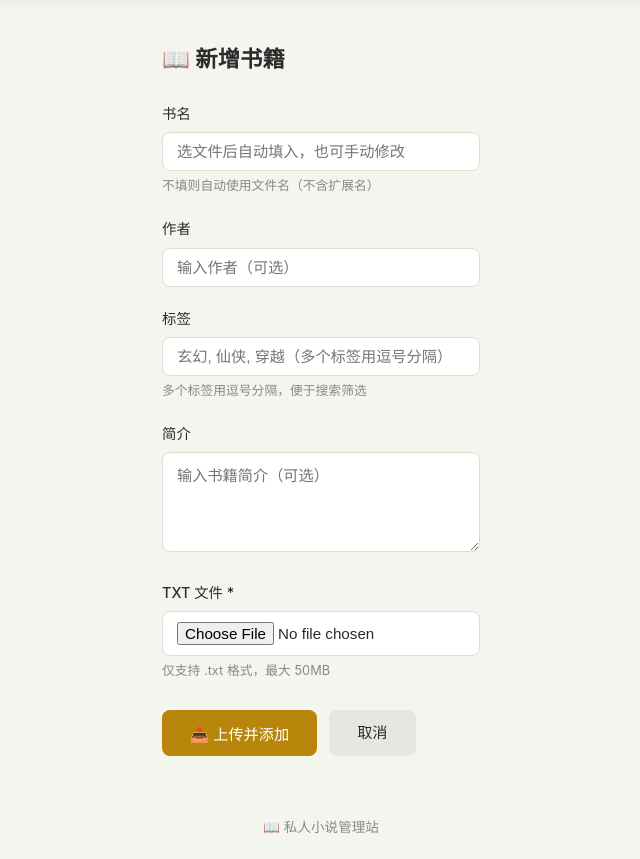
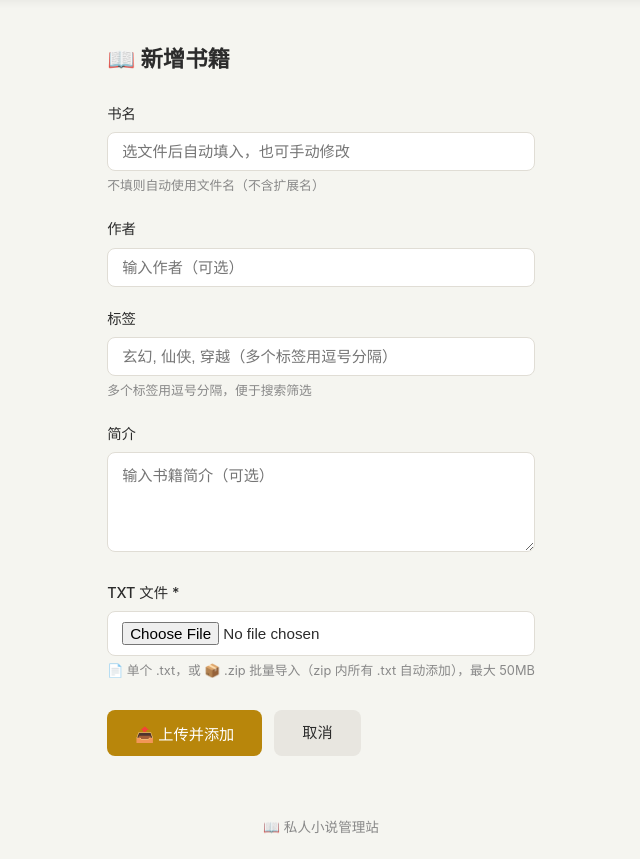
Before and after one commit to Gonly/novel-manager, a Node project: template views/add.ejs in a window 1280 px wide. Shown: the part 64-923 px from the top of the page, without its empty margins (319-959 px from the left). Run offline with Node 20 templates, Linux system fonts and the light colour scheme; the template is opened without the code that fills it, so the values that code supplies are empty.

Commit message:
feat: 支持 zip 压缩包批量导入

```diff
--- a/package.json
+++ b/package.json
@@ -11,6 +11,7 @@
   "dependencies": {
     "@libsql/client": "^0.17.3",
     "@vercel/blob": "^2.3.3",
+    "adm-zip": "^0.5.17",
     "ejs": "^3.1.10",
     "express": "^4.21.0",
     "multer": "^1.4.5-lts.1",
--- a/server.js
+++ b/server.js
@@ -299,8 +299,9 @@ const upload = multer({
   storage,
   limits: { fileSize: MAX_FILE_SIZE },
   fileFilter: (req, file, cb) => {
-    if (!file.originalname.toLowerCase().endsWith('.txt')) {
-      return cb(new Error('仅支持 .txt 文件'));
+    const name = file.originalname.toLowerCase();
+    if (!name.endsWith('.txt') && !name.endsWith('.zip')) {
+      return cb(new Error('仅支持 .txt 或 .zip 文件'));
     }
     cb(null, true);
   }
@@ -358,8 +359,36 @@ app.post('/book/add', (req, res) => {
     const tags = (req.body.tags || '').trim();
 
     try {
-      console.log('[upload] file:', req.file.originalname, 'size:', req.file.size);
       const buffer = IS_VERCEL ? req.file.buffer : fs.readFileSync(req.file.path);
+      const isZip = req.file.originalname.toLowerCase().endsWith('.zip');
+
+      if (isZip) {
+        // --- ZIP 上传：解压并添加每个 txt 文件 ---
+        const AdmZip = require('adm-zip');
+        const zip = new AdmZip(buffer);
+        const entries = zip.getEntries().filter(e => !e.isDirectory && e.name.toLowerCase().endsWith('.txt'));
+        if (entries.length === 0) { errors.push('压缩包中未找到 txt 文件'); return res.render('add', { errors, title, author, description, tags }); }
+
+        for (const entry of entries) {
+          const bookTitle = entry.name.replace(/\.txt$/i, '');
+          const entryBuf = entry.getData();
+          const identifier = await saveNovelFile(entryBuf, entry.name);
+          let contentStr;
+          try { contentStr = entryBuf.toString('utf-8'); }
+          catch { contentStr = entryBuf.toString('latin1'); }
+          contentStr = cleanupText(contentStr);
+          const totalChars = countDisplayChars(contentStr);
+          const pages = splitIntoPages(contentStr, CHARS_PER_PAGE);
+          const result = await dbRun(
+            `INSERT INTO books (title, author, description, filename, file_size, total_chars, total_pages, tags) VALUES (?, ?, ?, ?, ?, ?, ?, ?)`,
+            [bookTitle, author, description, identifier, entryBuf.length, totalChars, pages.length, tags]
+          );
+          await dbRun('INSERT INTO reading_progress (book_id) VALUES (?)', [result.lastInsertRowid]);
+          console.log('[upload-zip] added:', bookTitle, 'id:', result.lastInsertRowid);
+        }
+        res.redirect('/');
+      } else {
+        // --- TXT 上传 ---
         const identifier = await saveNovelFile(buffer, req.file.originalname);
         console.log('[upload] identifier stored:', identifier?.substring(0, 120));
 
@@ -370,7 +399,6 @@ app.post('/book/add', (req, res) => {
         } else {
           contentStr = await readNovelFile(identifier);
         }
-      // 清洗：去掉段落中间的硬换行
         contentStr = cleanupText(contentStr);
 
         const totalChars = countDisplayChars(contentStr);
@@ -382,14 +410,13 @@ app.post('/book/add', (req, res) => {
           [title, author, description, identifier, fileSize, totalChars, pages.length, tags]
         );
         console.log('[upload] book saved to DB, id:', result.lastInsertRowid);
-      const bookId = result.lastInsertRowid;
-      await dbRun('INSERT INTO reading_progress (book_id) VALUES (?)', [bookId]);
-
+        await dbRun('INSERT INTO reading_progress (book_id) VALUES (?)', [result.lastInsertRowid]);
         res.redirect('/');
+      }
     } catch (e) {
       console.error('[upload] ERROR:', e.message, e.stack?.substring(0, 300));
       errors.push('保存失败: ' + e.message);
-      res.render('add', { errors, title, author, description });
+      res.render('add', { errors, title, author, description, tags });
     }
   });
 });
--- a/views/add.ejs
+++ b/views/add.ejs
@@ -51,8 +51,8 @@
         </div>
         <div class="form-group">
           <label for="file">TXT 文件 *</label>
-          <input type="file" id="file" name="file" accept=".txt" required>
-          <small>仅支持 .txt 格式，最大 50MB</small>
+          <input type="file" id="file" name="file" accept=".txt,.zip" required>
+          <small>📄 单个 .txt，或 📦 .zip 批量导入（zip 内所有 .txt 自动添加），最大 50MB</small>
         </div>
         <div class="form-actions">
           <button type="submit" class="btn btn-primary">📤 上传并添加</button>
@@ -68,14 +68,12 @@
 
   <script src="/static/js/main.js"></script>
   <script>
-    // 选择文件后自动填入书名
     document.getElementById('file').addEventListener('change', function(e) {
       const titleInput = document.getElementById('title');
       if (this.files.length && !titleInput.value.trim()) {
         const name = this.files[0].name;
-        // Remove .txt extension (handle multiple dots)
-        const bookName = name.replace(/\.txt$/i, '');
-        titleInput.value = bookName;
+        const isZip = name.toLowerCase().endsWith('.zip');
+        if (!isZip) titleInput.value = name.replace(/\.txt$/i, '');
       }
     });
   </script>
```
Also changed, not shown: 1 other file. Lines whose indentation alone changed are shown as unchanged.
